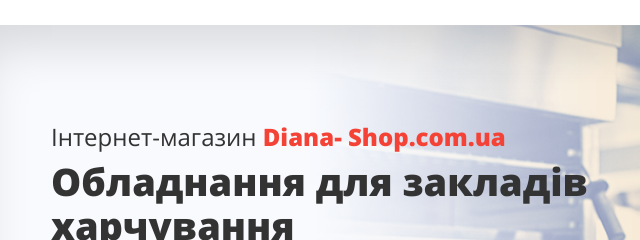
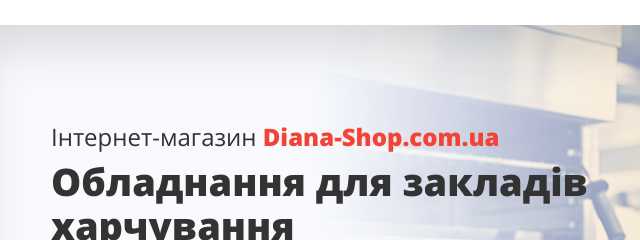
Before and after one commit to SergSpaceweb/Diana, a website: page app/index.html in a window 1280 px wide. Shown: the part 3220-3460 px from the top of the page, 19-659 px from the left. Drawn offline with Linux system fonts and the light colour scheme; a web font is replaced by a local one.

Commit message:
Add files via upload

```diff
--- a/app/index.html
+++ b/app/index.html
@@ -248,6 +248,7 @@
 						</a>
 					</div>
 
+				</div>
 			</div>
 		</section>
 		<section class="section-2">
@@ -758,7 +759,7 @@
 			<div class="container">
 				<div class="row">
 					<div class="col-md-6">
-						<div class="section-5__text">Інтернет-магазин <a href="#">Diana-&#160Shop.com.ua</a></div>
+						<div class="section-5__text">Інтернет-магазин <a href="#">Diana-Shop.com.ua</a></div>
 						<h1 class="section-5__head">Обладнання для закладів харчування</h1>
 						<p class="section-5__content">Компанія Diana пропонує гравцям ресторанного і готельного бізнесу професійне обладнання високої якості від відомих світових виробників, таких як Alimacchine, Angelo Po, Brema, Berto's, Bongard, Bron Coucke, Desmon, Everest, EWT_Inox, Fama, Fimar, Hamilton Beach, Jac, Piron, Pizza_Group, Quamar, Rational, Real Forni, Revent, RGV, Robot Coupe, Unox, Vema і т.д.</p>
 						<p class="section-5__content section-5__content-bottom">Ми сприяємо розвитку підприємств громадського харчування, задовольняючи їх потреби в надійному кухонному обладнанні і бездоганному сервісі.</p>
```
Lines whose indentation alone changed are shown as unchanged.
